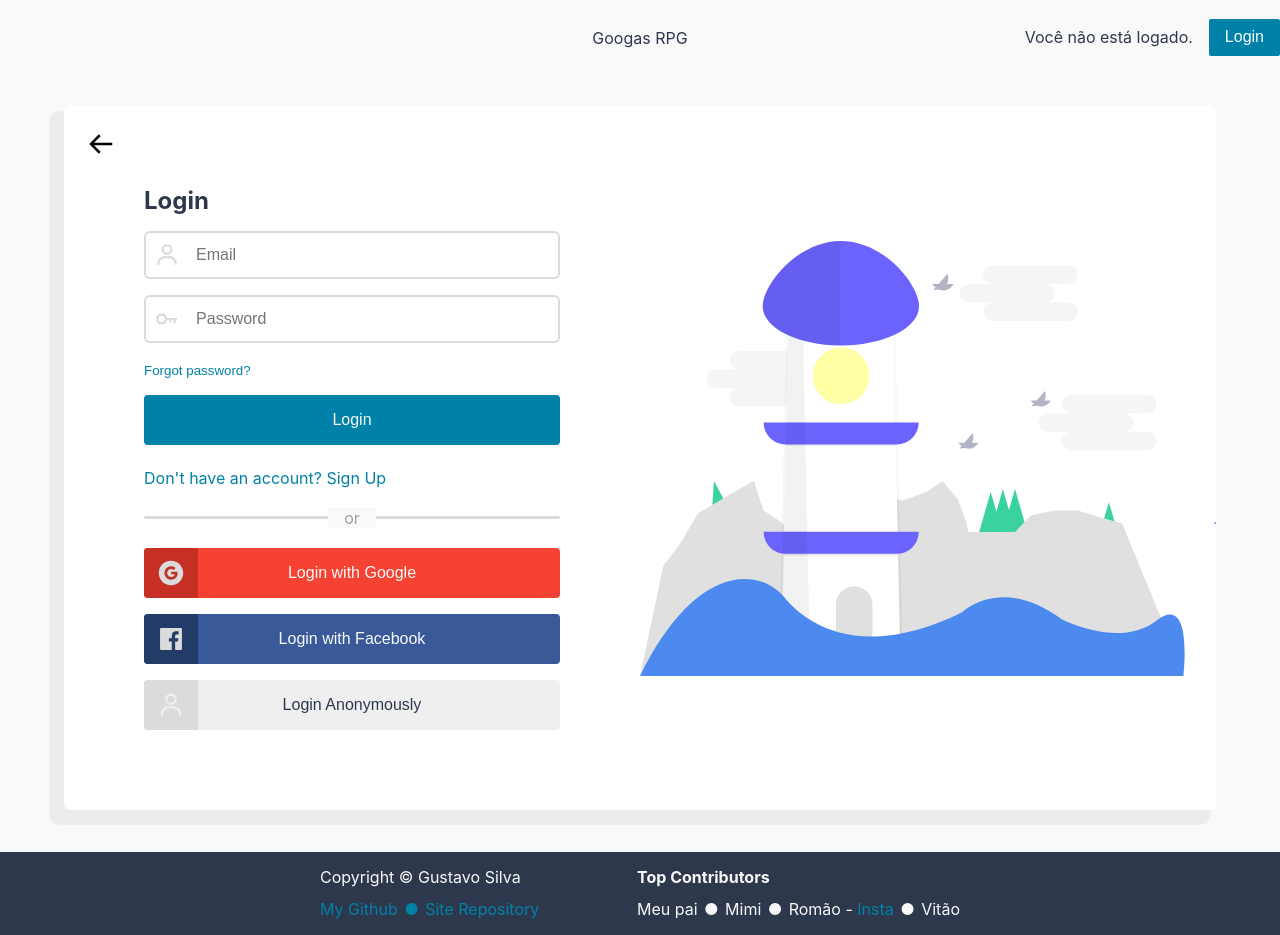
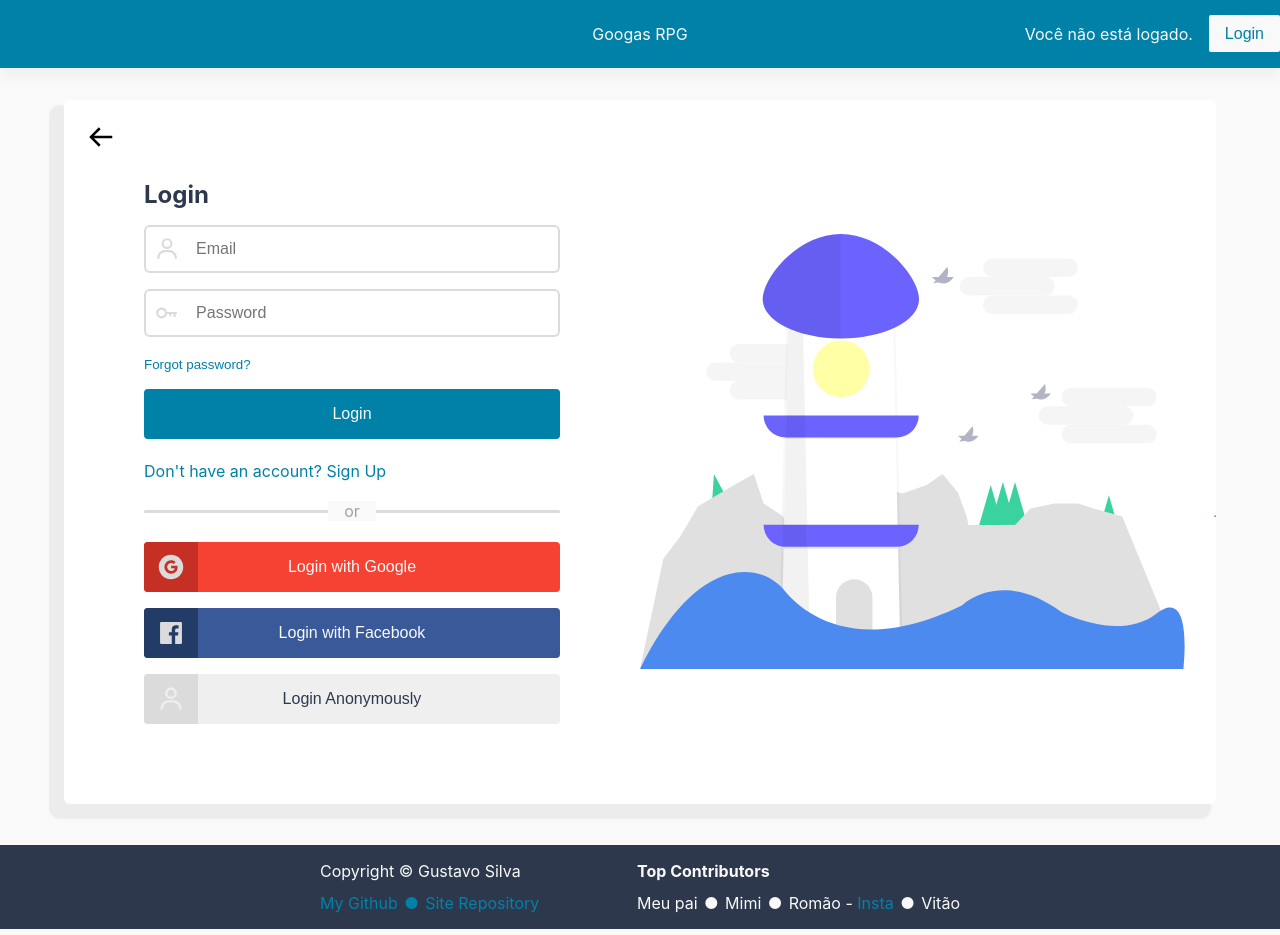
Before and after one commit to gustavo-zsilva/googas-rpg, a Next.js app: page /login in a window 1280 px wide. Built offline with nearby package versions, Linux system fonts and the light colour scheme; no server answers; a web font is replaced by a local one.

Commit message:
Changed Header

```diff
--- a/src/components/Header.tsx
+++ b/src/components/Header.tsx
@@ -26,15 +26,17 @@ export function Header() {
                 <div className={styles.loggedIn}>
                     <div>
                         { user.photoUrl ? (
-                            <Image
-                                width={50}
-                                height={50}
-                                src={user.photoUrl}
-                                alt={user.name}
-                                objectFit="cover"
-                            />
+                            <div>
+                                <Image
+                                    width={45}
+                                    height={45}
+                                    src={user.photoUrl}
+                                    alt={user.name}
+                                    objectFit="cover"
+                                />
+                            </div>
                         ) : (
-                            <BiUserCircle size={34} color="#bdbdbd" />
+                            <BiUserCircle size={45} color="#bdbdbd" />
                         ) }
 
                         { !user.emailVerified && <span className={styles.emailNotVerified}>! Verify your email</span> }
--- a/src/styles/components/Header.module.css
+++ b/src/styles/components/Header.module.css
@@ -2,9 +2,14 @@
     display: flex;
     align-items: center;
     justify-content: center;
-    padding: 1.6rem;
+    padding: 1.4rem;
 
     position: relative;
+
+    background: var(--primary);
+    color: var(--background);
+
+    box-shadow: 0px 10px 10px rgba(0, 0, 0, 0.03);
 }
 
 .headerContainer h3 {
@@ -17,7 +22,8 @@
     font-size: 1rem;
 }
 
-.headerContainer h3 img {
+.headerContainer h3 .imageHolder {
+    display: flex;
     width: 100%;
 }
 
@@ -30,14 +36,17 @@
     right: 0;
 }
 
+.headerContainer .loggedIn {
+    margin-right: 20rem;
+}
+
 .headerContainer .loggedIn div {
     position: initial;
     display: flex;
-
-    /* margin-right: .8rem; */
 }
 
-.headerContainer .loggedIn div img {
+.headerContainer .loggedIn div div {
+    display: flex;
     border-radius: 50%;
 
     width: 2.6rem;
@@ -61,10 +70,10 @@
     padding: .6rem 1rem;
     border: 0;
 
-    background: var(--primary);
+    background: var(--background);
     border-radius: 2px;
 
-    color: var(--background);
+    color: var(--primary);
     font-size: 1rem;
 
     margin-left: 1rem;
```
